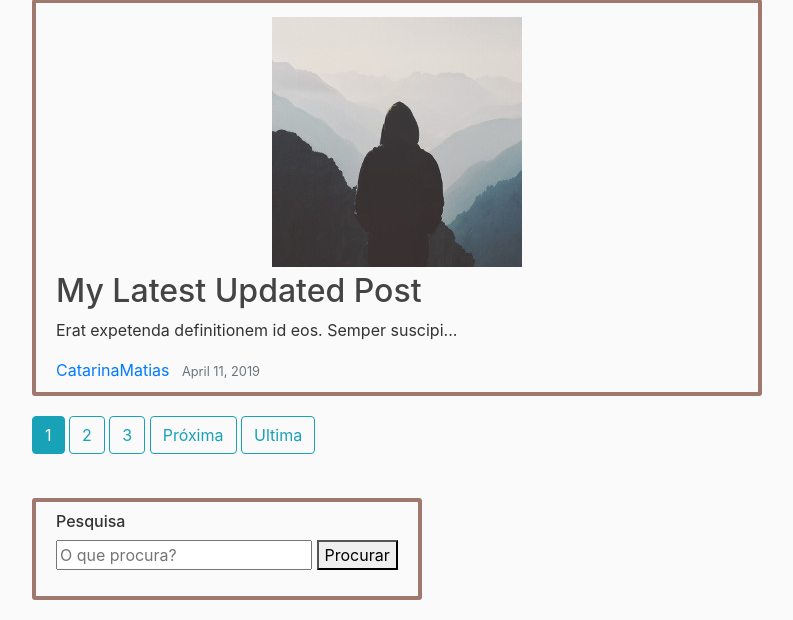
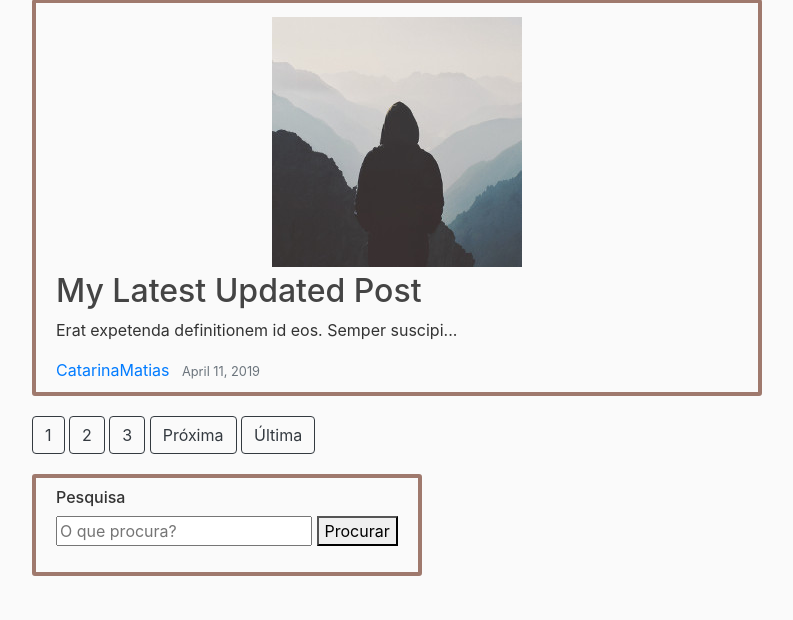
Before and after one commit to catarinablancmatias/django_project, a Django app: page / in a window 1280 px wide. Shown: the part 2166-2786 px from the top of the page, without its empty margins (53-846 px from the left). After the commit the page ends 2742 px from the top, so only its background shows below. Run offline with Django 3.2, Linux system fonts and the light colour scheme; data comes from the database, SQL or seed files in the repository; some libraries are stand-ins or nearby versions.

Commit message:
Update home.html

```diff
--- a/blog/templates/blog/home.html
+++ b/blog/templates/blog/home.html
@@ -13,24 +13,25 @@
           </div>
         </article>
     {% endfor %}
+
     {% if is_paginated %}
 
       {% if page_obj.has_previous %}
-        <a class="btn btn-outline-info mb-4" href="?page=1">Primeira</a>
-        <a class="btn btn-outline-info mb-4" href="?page={{ page_obj.previous_page_number }}">Anterior</a>
+        <a class="btn btn-outline-dark" href="?page=1">Primeira</a>
+        <a class="btn btn-outline-dark" href="?page={{ page_obj.previous_page_number }}">Anterior</a>
       {% endif %}
 
       {% for num in page_obj.paginator.page_range %}
         {% if page_obj.number == num %}
-          <a class="btn btn-info mb-4" href="?page={{ num }}">{{ num }}</a>
+          <a class="btn btn-outline-dark" href="?page={{ num }}">{{ num }}</a>
         {% elif num > page_obj.number|add:'-3' and num < page_obj.number|add:'3' %}
-          <a class="btn btn-outline-info mb-4" href="?page={{ num }}">{{ num }}</a>
+          <a class="btn btn-outline-dark" href="?page={{ num }}">{{ num }}</a>
         {% endif %}
       {% endfor %}
 
       {% if page_obj.has_next %}
-        <a class="btn btn-outline-info mb-4" href="?page={{ page_obj.next_page_number }}">Próxima</a>
-        <a class="btn btn-outline-info mb-4" href="?page={{ page_obj.paginator.num_pages }}">Ultima</a>
+        <a class="btn btn-outline-dark" href="?page={{ page_obj.next_page_number }}">Próxima</a>
+        <a class="btn btn-outline-dark" href="?page={{ page_obj.paginator.num_pages }}">Última</a>
       {% endif %}
 
     {% endif %}
```
